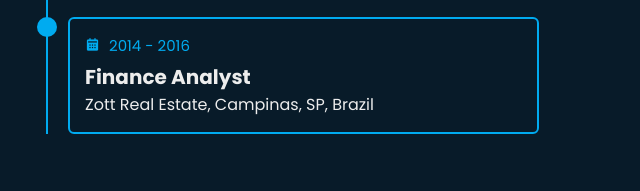
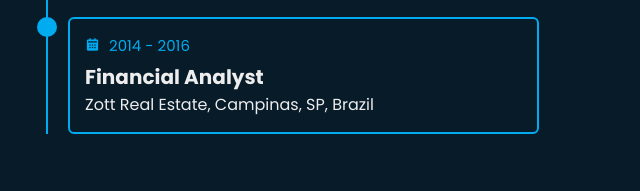
Before and after one commit to Juslima/portfolio, a plain HTML site: page index.html in a window 1280 px wide. Shown: the part 2119-2310 px from the top of the page, 619-1259 px from the left. Drawn offline with nearby package versions, Linux system fonts and the light colour scheme.

Commit message:
Update index.html

```diff
--- a/index.html
+++ b/index.html
@@ -140,7 +140,7 @@
                     <div class="education-content">
                         <div class="content">
                             <div class="year"><i class='bx bxs-calendar'></i> 2014 - 2016</div>
-                            <h3>Finance Analyst</h3>
+                            <h3>Financial Analyst</h3>
                             <p>Zott Real Estate, Campinas, SP, Brazil</p>
                         </div>
                     </div>
```
